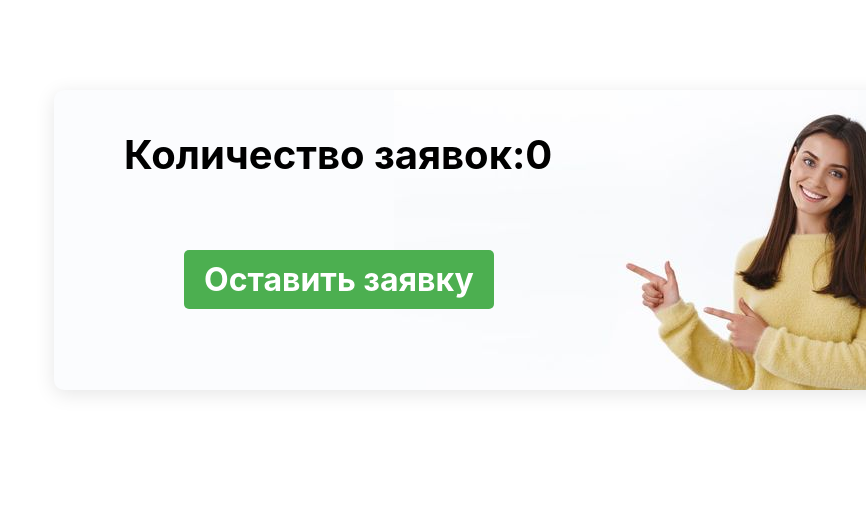
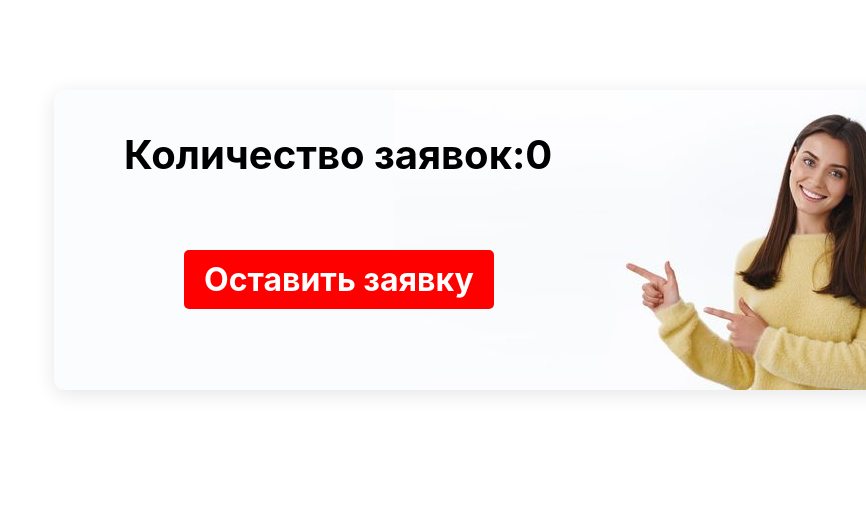
Before and after one commit to MatveySviadysh/NGl, a Django app: page /user/main/ in a window 1280 px wide. Shown: the part 1748-2256 px from the top of the page, without its empty margins (414-1280 px from the left). Run offline with Django 4.2, Linux system fonts and the light colour scheme; the visitor is signed in with stand-in values (Sample User, id 1); data comes from the database, SQL or seed files in the repository; style sheets or scripts are compiled from the project's sources.

Commit message:
change color for buttons on panels

```diff
--- a/user/static/user/scss/main_page/Order.scss
+++ b/user/static/user/scss/main_page/Order.scss
@@ -39,7 +39,7 @@
 }
 
 .submit-application-btn {
-    background-color: #4CAF50;
+    background-color: FF0000;
     color: white;
     padding: 10px 20px;
     text-decoration: none;
@@ -48,7 +48,7 @@
 }
 
 .submit-application-btn:hover {
-    background-color: #45a049;
+    background-color: #8a0000;
 }
 
 .course-image {
--- a/user/static/user/scss/main_page/ReviewContainer.scss
+++ b/user/static/user/scss/main_page/ReviewContainer.scss
@@ -35,7 +35,7 @@
 .toggle-button {
     width: 180px;
     display: inline-block;
-    background-color: #ff5733;
+    background-color: FF0000;
     color: white;
     border: none;
     padding: 10px 20px;
```
